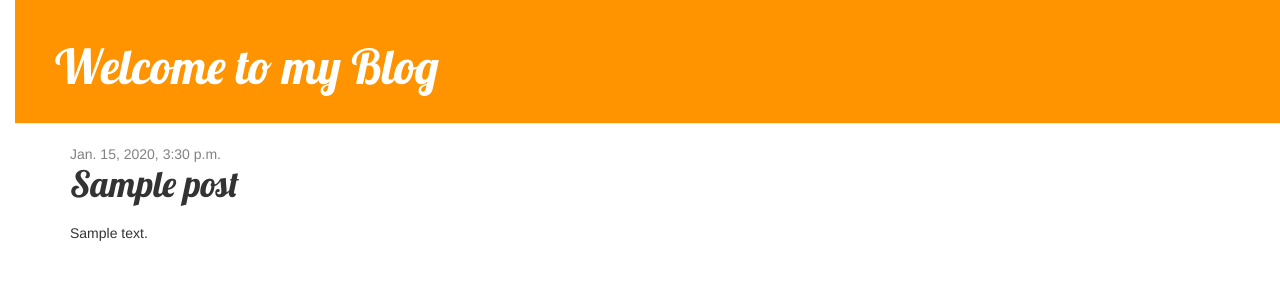
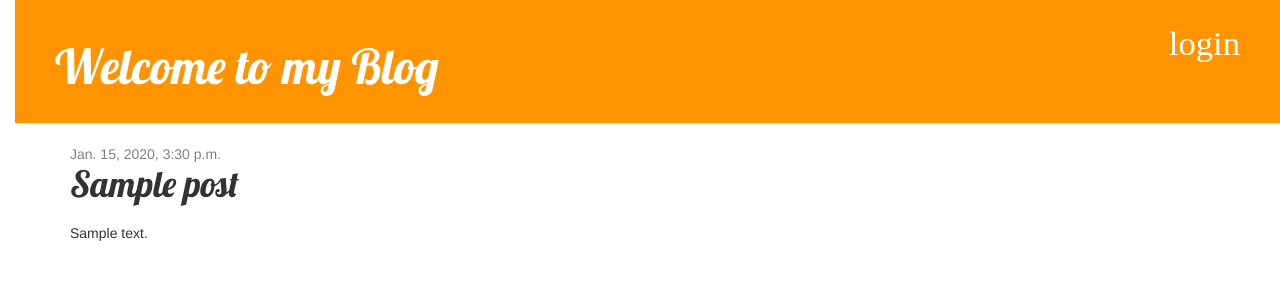
Before and after one commit to triptu/my-first-blog, a Django app: page /post/1/ in a window 1280 px wide. Shown: the top 300 px of the page. Run offline with Django 3.2, Linux system fonts and the light colour scheme; tables that the repository leaves empty hold one stand-in row (values such as "Sample post"); parts of the project's set-up code (start-up, migrations or seed data) failed here and were passed over; some libraries are stand-ins or nearby versions.

Commit message:
Added Login and Logout features.

```diff
--- a/blog/templates/blog/base.html
+++ b/blog/templates/blog/base.html
@@ -21,11 +21,21 @@
                         <span class="glyphicon glyphicon-plus"></span>
                     </abbr>
                 </a>
-            <!--Adding button for checking drafts.-->
+                <!--Adding button for checking drafts.-->
                 <a href="{% url 'post_draft_list' %}" class="top-menu">
                     <abbr title="See Drafts">
                         <span class="glyphicon glyphicon-edit"></span>
                     </abbr>
+                </a>
+                <!--Welcome user-->
+                <p class="top-menu" style="font-size:20">
+                    Hello {{ user.username }}
+                    <small>(<a href="{% url 'logout' %}">Log out</a>)</small>
+                </p>
+            {% else %}
+                <!--Login option-->
+                <a href="{% url 'login' %}" class="top-menu">
+                    <span class="glyphicon glyphiconlock">login</span>
                 </a>
             {% endif %}
 
--- a/blog/templates/blog/post_detail.html
+++ b/blog/templates/blog/post_detail.html
@@ -20,7 +20,7 @@
                 </abbr>
             </a>
             <a class="btn btn-default" href="{% url 'post_remove' pk=post.pk %}">
-                <span class="glyphicon glyphicon-remove"></span>\
+                <span class="glyphicon glyphicon-remove"></span>
             </a>
         {% endif %}
 
--- a/mysite/settings.py
+++ b/mysite/settings.py
@@ -122,3 +122,5 @@ USE_TZ = True
 
 STATIC_URL = '/static/'
 STATIC_ROOT = os.path.join(BASE_DIR, 'static')
+
+LOGIN_REDIRECT_URL = '/'
--- a/mysite/urls.py
+++ b/mysite/urls.py
@@ -14,9 +14,14 @@ Including another URLconf
     2. Add a URL to urlpatterns:  url(r'^blog/', include('blog.urls'))
 """
 from django.conf.urls import include, url
+import django.contrib.auth.views
 from django.contrib import admin
+
+admin.autodiscover()
 
 urlpatterns = [
     url(r'^admin/', admin.site.urls),
+    url(r'^accounts/login/$',django.contrib.auth.views.login, name='login'),
+    url(r'^accounts/logout/$', django.contrib.auth.views.logout, name='logout', kwargs={'next_page': '/'}),
     url(r'', include('blog.urls')),
 ]
```
